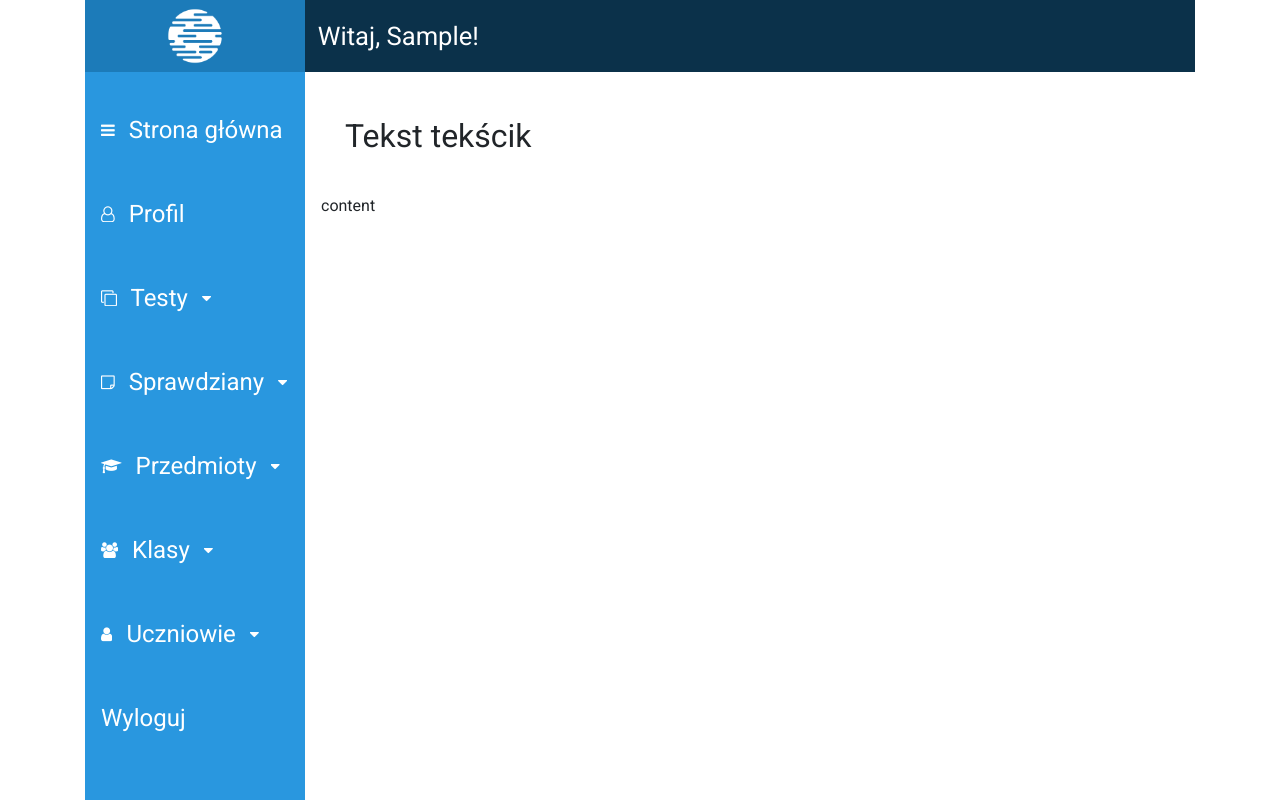
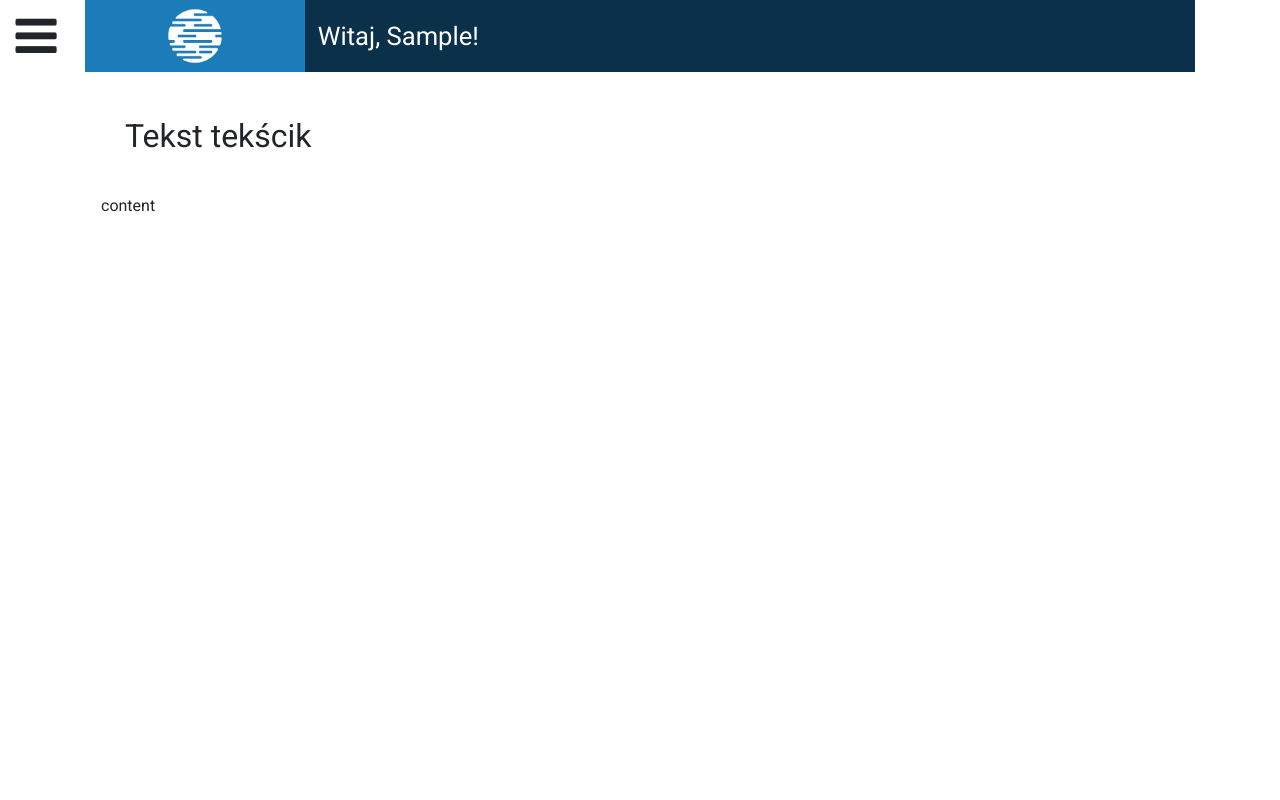
Before and after one commit to Marucik/Ulatwiaczek, a Django app: page /ulatwiaczek/ in a window 1280 px wide. Run offline with Django 3.2, Linux system fonts and the light colour scheme; the visitor is signed in with stand-in values (Sample User, id 1); style sheets or scripts are compiled from the project's sources; parts of the project's set-up code (start-up, migrations or seed data) failed here and were passed over; some libraries are stand-ins or nearby versions.

Commit message:
Dodano responsywne menju

```diff
--- a/main/templates/main/base.html
+++ b/main/templates/main/base.html
@@ -21,6 +21,7 @@
       <div class="message">Witaj, {{ request.user.first_name }}!</div>
     </header>
     <main>
+      <div class="menuButton"><i class="fa fa-bars fa-3x" aria-hidden="true"></i></div>
       <nav class="main">
         <ul>
           <li id="stronaGlowna"><a href="{% url 'main:index'%}"><span class="ikona"><i class="fa fa-bars" aria-hidden="true"></i></span> Strona główna</a></li>
@@ -89,6 +90,7 @@
       </div>
     </main>
   </div>
+  <script src="{% static 'js/nav.js' %}"></script>
   <script src="{% static 'js/dropdown.js' %}"></script>
   <script src="{% static 'js/ajax.js' %}"></script>
 </body>
--- a/sources/style/_nav.scss
+++ b/sources/style/_nav.scss
@@ -1,9 +1,19 @@
+.menuButton {
+  display: none;
+  position: absolute;
+  flex-shrink: 0;
+  top: 0;
+  left: 0;
+  width: 9vh;
+  height: 9vh;
+}
+
 nav {
   display: flex;
   flex-flow: column nowrap;
   justify-content: space-between;
   height: 100%;
-  flex-basis: $navWidth;
+  width: $navWidth;
   flex-shrink: 0;
   background-color: $baseBlueLight;
   ul {
@@ -79,81 +89,22 @@ nav {
     }
   }
 }
-/*
-nav.main {
-  display: flex;
-  flex-direction: column;
-  flex-basis: 15%;
-  height: 100%;
-  padding-top: 1.5%;
-  background-color: #3292d2;
 
-  ul {
-    display: flex;
-    flex-direction: column;
-    height: 90%;
-    width: 100%;
-
-    li {
-      display: flex;
-      height: 12vh;
-
-      &:hover{
-        background-color: #1c7bb9;
-      }
-
-      a {
-        display: flex;
-        align-items: center;
-        height: 100%;
-        width: 100%;
-        padding-left: 16px;
-        font-size: 1.5vw;
-        text-decoration: none;
-        color: white;
-
-        &:hover {
-          cursor: pointer;
-        }
-      }
-      ol {
-        display: none;
-      }
-    }
-  }
-  .showDropdown {
-    display: flex;
-  }
-  .drop_down {
+@media screen and (max-width: 1470px) {
+  nav {
     display: none;
-    height: 12vh;
-
-    li {
-      display: flex;
-      height: 12vh;
-      padding-left: 24px;
-      background-color: #183450;
-
-      &:hover {
-        background-color: #072340;
-      }
-    }
+    position: absolute;
   }
 
-  footer {
+  .menuButton {
     display: flex;
     justify-content: center;
     align-items: center;
-    align-self: flex-end;
-    width: 100%;
-    height: 10%;
-
-    img {
-      justify-content: center;
-      align-items: center;
-      max-width: 90%;
-      max-height: 100%;
-    }
   }
 }
-*/
+
+.revealNav {
+  display: flex;
+  width: $navWidth;
+  top: 9vh;
+}
--- a/sources/style/main.scss
+++ b/sources/style/main.scss
@@ -4,7 +4,6 @@
 * {
 	margin: 0;
 	padding: 0;
-	font-size: 16px;
 	box-sizing: border-box;
 	font-family: 'Roboto', sans-serif;
 	overflow: hidden;
--- /dev/null
+++ b/ulatwiaczek/static/js/nav.js
@@ -0,0 +1,9 @@
+var menuButton = document.querySelector('.menuButton');
+var navigation = document.querySelector('nav.main');
+var icon = document.querySelector('.menuButton > i')
+
+menuButton.addEventListener('click', () => {
+    icon.classList.toggle('fa-bars');
+    icon.classList.toggle('fa-times');
+    navigation.classList.toggle('revealNav')
+})
```
